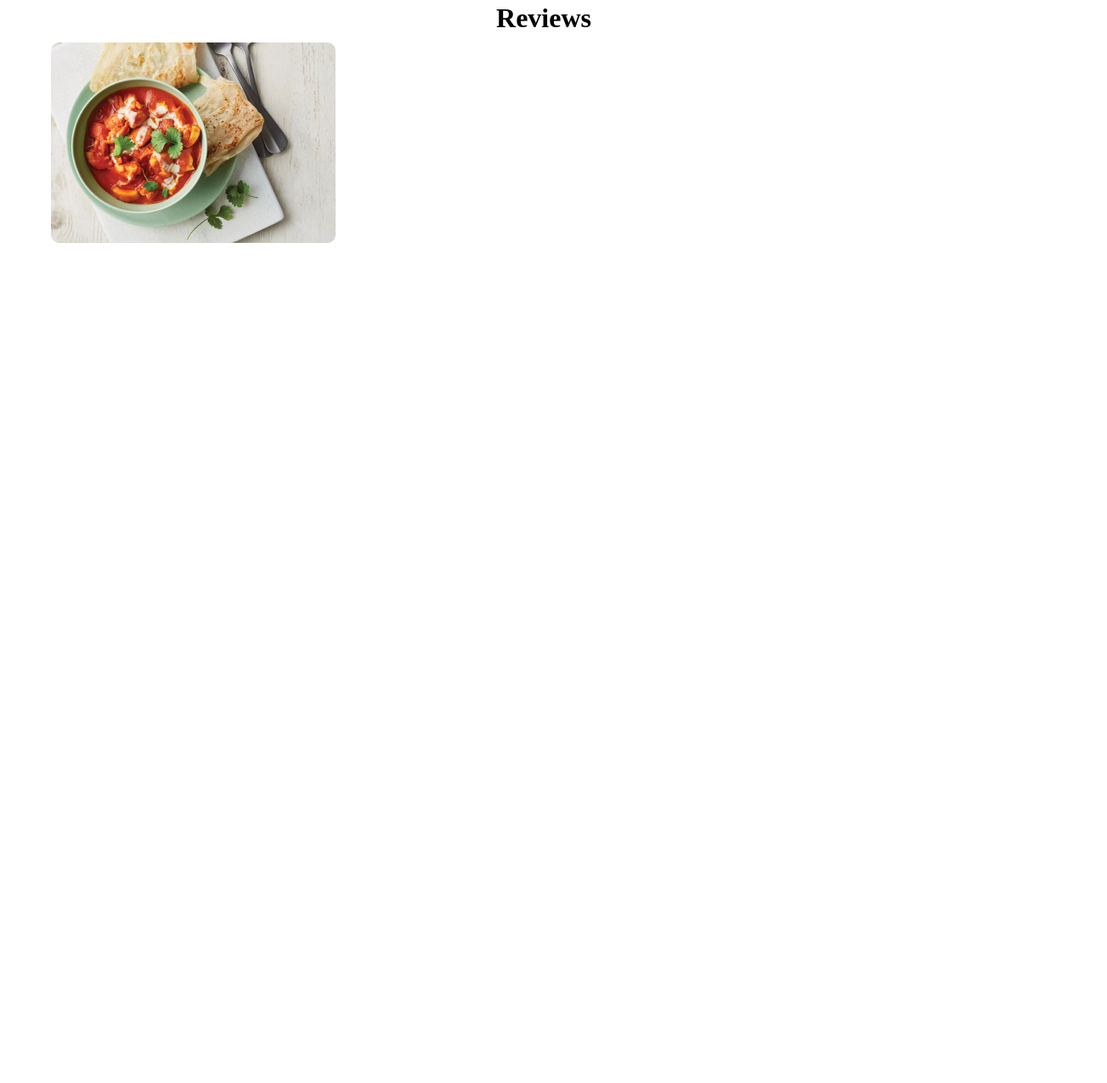
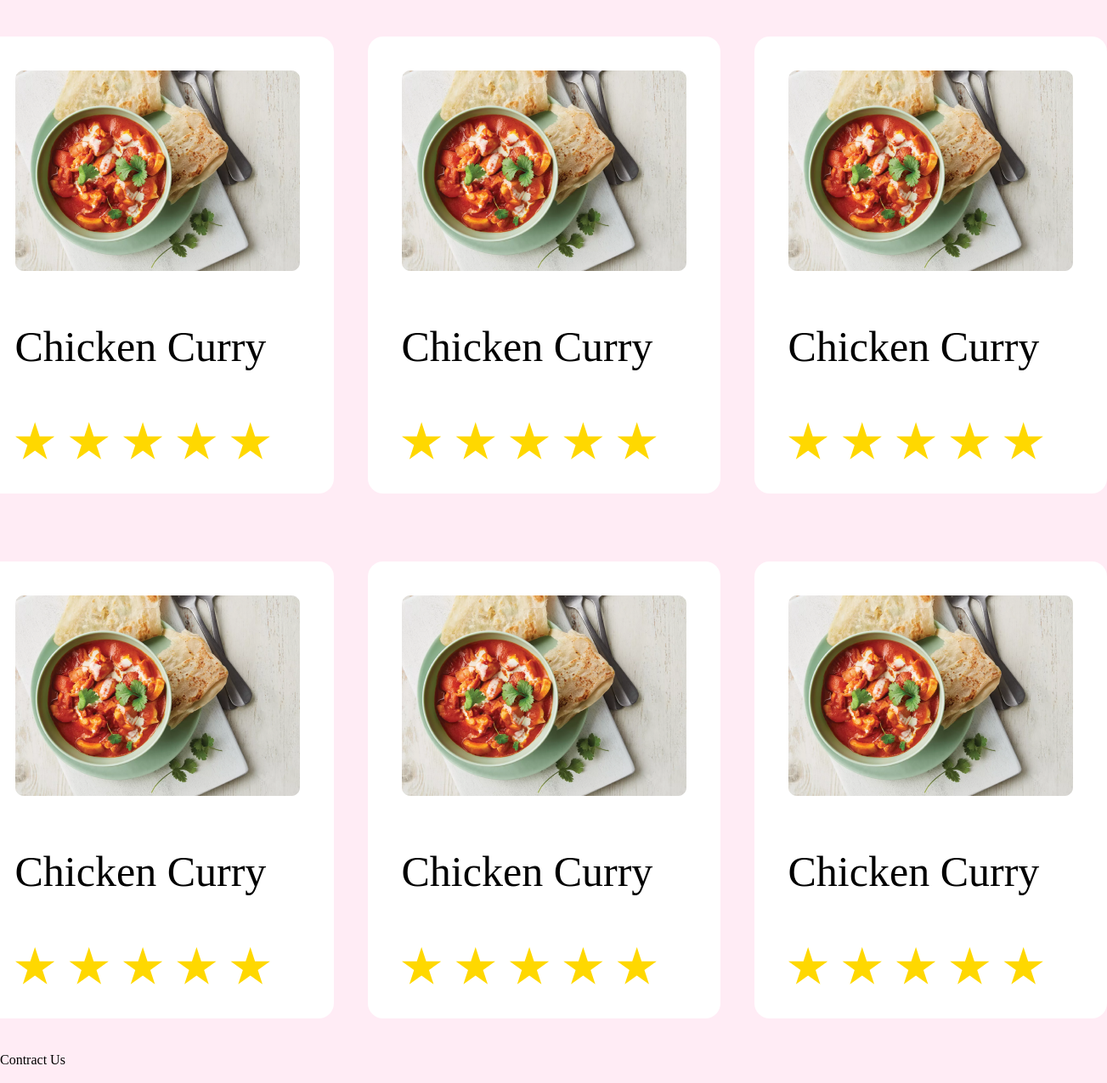
Before and after one commit to Athoiafrin/RestaurantWebsite, a plain HTML site: page index.html in a window 1280 px wide. Shown: the part 1473-2748 px from the top of the page at 85% size, 1303 px wide, since content can reach past the window. Before the commit the page ends 1809 px from the top, so only its background shows below. Drawn offline with Linux system fonts and the light colour scheme.

Commit message:
cart added

```diff
--- a/index.html
+++ b/index.html
@@ -58,16 +58,54 @@
 
 
             </div>
-            <div>
-                <h1>Reviews</h1>
-                <ul>
+
+            <div class="carttop">
+
+                <ul class="cart">
                     <li><img src="resources/food4.png" alt=""></li>
-                    <li></li>
-                    <li></li>
+                    <li>Chicken Curry</li>
+                    <li class="star"><img src="resources/5star.svg" alt=""></li>
+                </ul>
+                <ul class="cart">
+                    <li><img src="resources/food4.png" alt=""></li>
+                    <li>Chicken Curry</li>
+                    <li class="star"><img src="resources/5star.svg" alt=""></li>
+                </ul>
+                <ul class="cart">
+                    <li><img src="resources/food4.png" alt=""></li>
+                    <li>Chicken Curry</li>
+                    <li class="star"><img src="resources/5star.svg" alt=""></li>
+                </ul>
+            </div>
+            <div class="carttop">
+
+                <ul class="cart">
+                    <li><img src="resources/food4.png" alt=""></li>
+                    <li>Chicken Curry</li>
+                    <li class="star"><img src="resources/5star.svg" alt=""></li>
+                </ul>
+                <ul class="cart">
+                    <li><img src="resources/food4.png" alt=""></li>
+                    <li>Chicken Curry</li>
+                    <li class="star"><img src="resources/5star.svg" alt=""></li>
+                </ul>
+                <ul class="cart">
+                    <li><img src="resources/food4.png" alt=""></li>
+                    <li>Chicken Curry</li>
+                    <li class="star"><img src="resources/5star.svg" alt=""></li>
                 </ul>
             </div>
         </div>
+
     </div>
+    <footer>
+        <div>
+            <p>Contract Us</p>
+            <ul>
+                <img src="" alt=""><img src="" alt=""><img src="" alt="">
+            </ul>
+        </div>
+    </footer>
 
 
 
--- a/style.css
+++ b/style.css
@@ -111,3 +111,35 @@ button:active {
 h1{
     text-align: center;
 }
+body
+{
+    background-color: #ffecf5;
+}
+.cart{
+    padding: 0;
+    margin: 0;
+    font-size: 50px;
+    text-align: center;
+    background-color: #ffffff;
+    justify-content: center;
+}
+.cart li{
+    margin: 20px;
+    padding: 20px;
+    text-align: center;
+}
+.star{
+
+    max-width: 300px;
+}
+.carttop{
+    padding: 20px;
+    align-items: center;
+    justify-content: center;
+    text-align: center;
+    display: flex;
+}
+.carttop ul{
+    border-radius: 18px;
+    margin: 20px;
+}
```
Also changed, not shown: resources/5star.svg (added).
